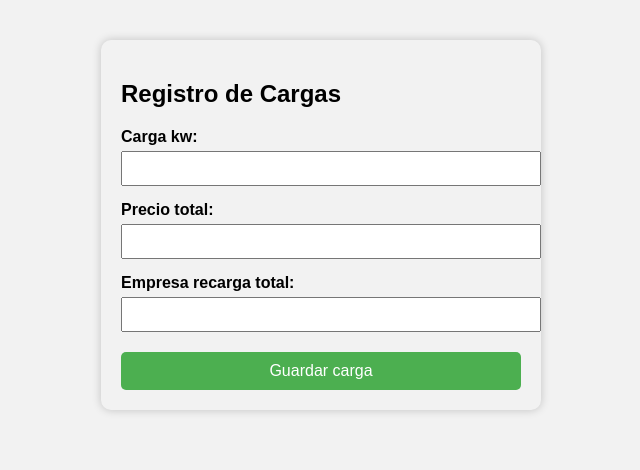
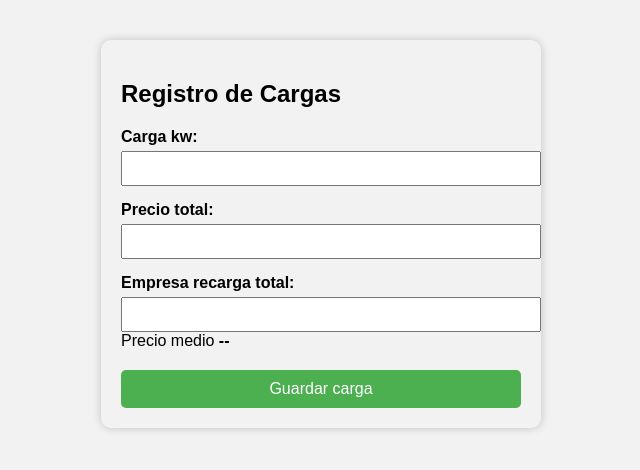
Before and after one commit to playadesanjuan/kilometros, a plain HTML site: page index.html in a window 1280 px wide. Shown: the whole page, without its empty margins (319-959 px from the left). Drawn offline with Linux system fonts and the light colour scheme.

Commit message:
Update index.html

```diff
--- a/index.html
+++ b/index.html
@@ -57,6 +57,14 @@
     <label>Empresa recarga total:</label>
     <input type="text" name="empresa_recarga" required>
 
+    <div class="resultado">
+
+    <span>Precio medio</span>
+
+    <strong id="precio_kwh">--</strong>
+
+    </div>
+
     <button id="btnGuardar" type="submit">
     Guardar carga
     </button>
```
